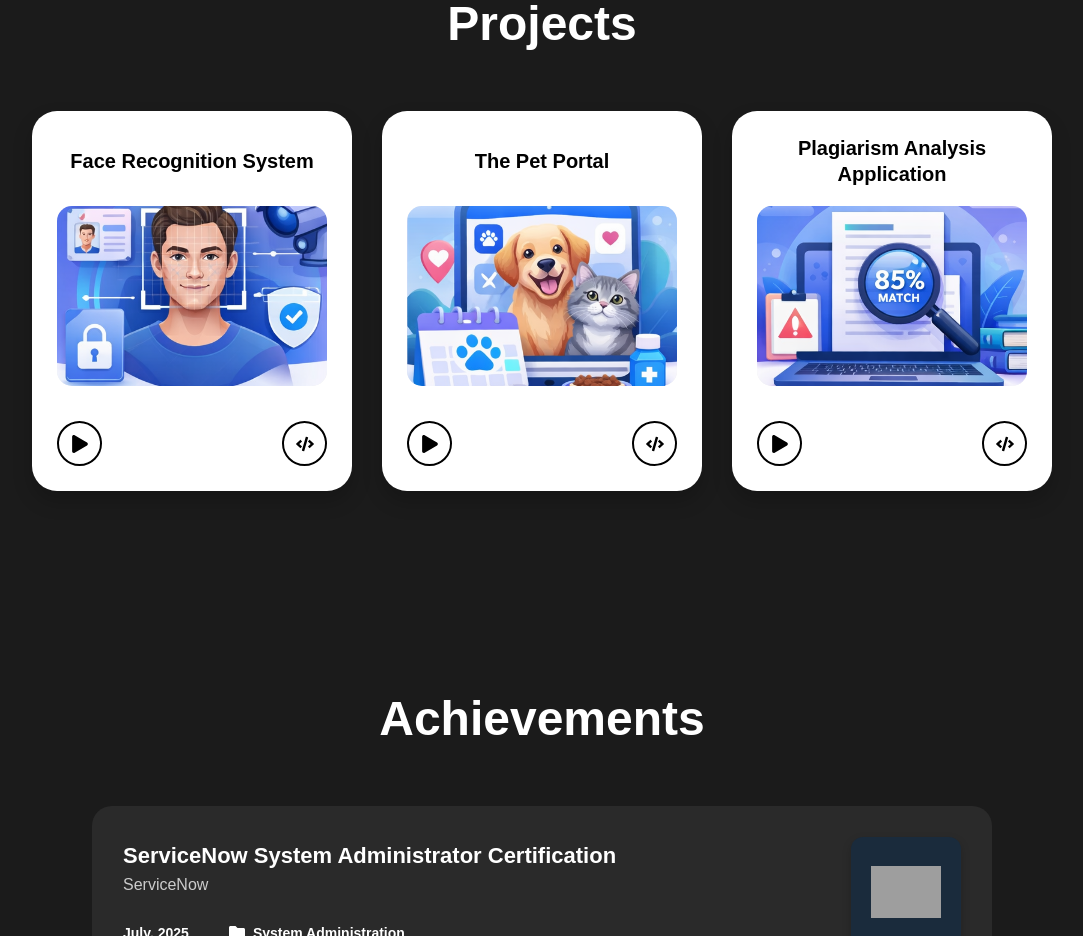
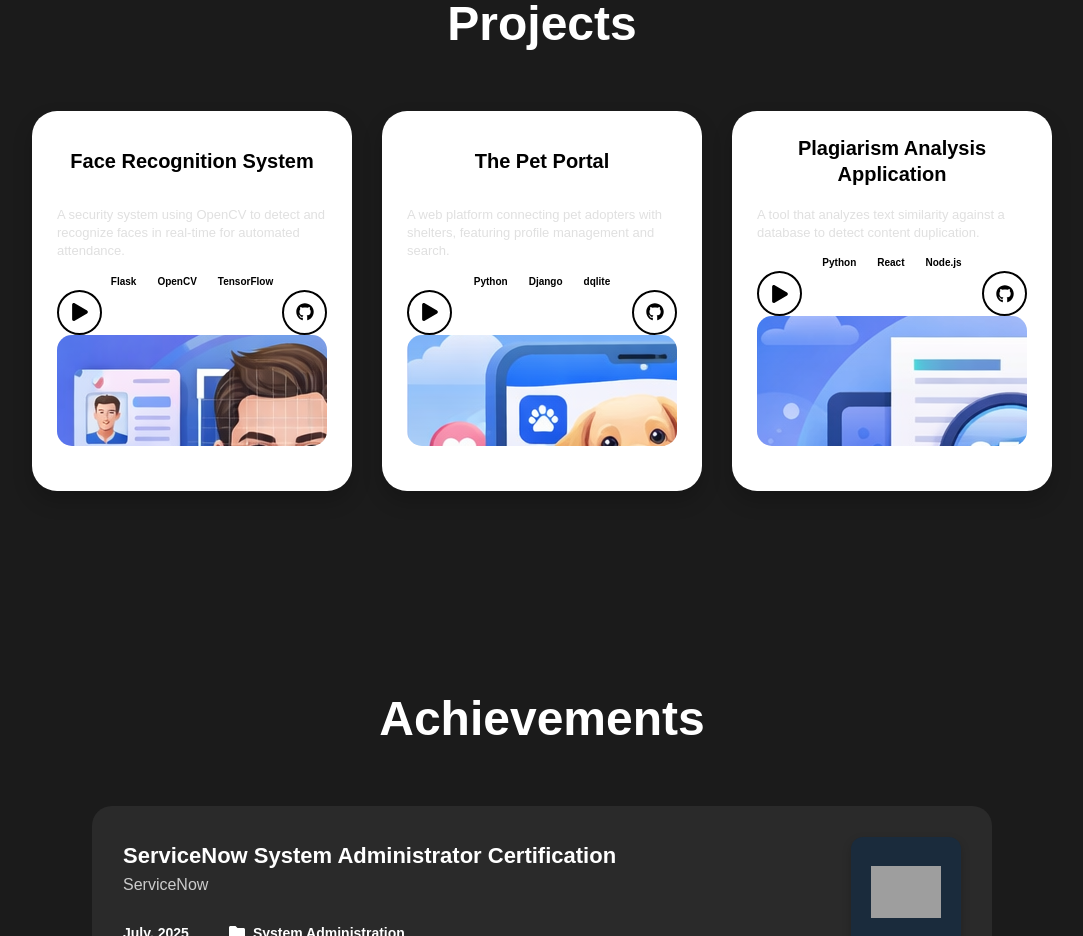
Before and after one commit to iprashanthvanam/prashanth-portfolio, a React (Vite) app: page / in a window 1280 px wide. Shown: the part 2100-3036 px from the top of the page, without its empty margins (98-1181 px from the left). Built offline with nearby package versions, Linux system fonts and the light colour scheme; grey boxes are pictures that could not be loaded.

Commit message:
Update Projects.jsx

```diff
--- a/src/sections/Projects.jsx
+++ b/src/sections/Projects.jsx
@@ -157,9 +157,80 @@
 
 
 
+// import { projects } from "../data/projects";
+// import useScrollAnimation from "../hooks/useScrollAnimation";
+// import { FaGithub, FaPlay, FaCode } from "react-icons/fa";
+
+// export default function Projects() {
+//   const ref = useScrollAnimation();
+
+//   return (
+//     <section id="projects" ref={ref} className="animate">
+//       <h2 className="section-title">Projects</h2>
+
+//       <div className="project-grid">
+//         {projects.map((p, i) => (
+//           <div className="project-card" key={i}>
+
+//             {/* 1. Title at the top */}
+//             <h3 className="project-title">{p.title}</h3>
+
+//             {/* 2. Middle Container (Image vs Description) */}
+//             <div className="project-img-container">
+
+//               {/* Image (Visible by Default) */}
+//               <img src={p.image} alt={p.title} className="card-img" />
+
+//               {/* Description Overlay (Visible on Hover) */}
+//               <div className="project-overlay">
+//                 <p className="project-desc">{p.desc}</p>
+//                 <div className="project-tech">
+//                   {p.tech.map((t, index) => (
+//                     <span key={index}>{t}</span>
+//                   ))}
+//                 </div>
+//               </div>
+
+//             </div>
+
+//             {/* 3. Action Buttons at the bottom corners */}
+//             <div className="project-actions">
+//                {/* Left Button: Live Demo */}
+//               <a href={p.demo} target="_blank" rel="noreferrer" className="action-btn" title="Live Demo">
+//                 <FaPlay />
+//               </a>
+//                {/* Right Button: GitHub Repo */}
+//               <a href={p.github} target="_blank" rel="noreferrer" className="action-btn" title="GitHub Code">
+//                 <FaCode />
+//               </a>
+//             </div>
+
+//           </div>
+//         ))}
+//       </div>
+//     </section>
+//   );
+// }
+
+
+
+
+
+
+
+
+
+
+
+
+
+
+
+
+
 import { projects } from "../data/projects";
 import useScrollAnimation from "../hooks/useScrollAnimation";
-import { FaGithub, FaPlay, FaCode } from "react-icons/fa";
+import { FaGithub, FaPlay } from "react-icons/fa";
 
 export default function Projects() {
   const ref = useScrollAnimation();
@@ -172,37 +243,32 @@ export default function Projects() {
         {projects.map((p, i) => (
           <div className="project-card" key={i}>
 
-            {/* 1. Title at the top */}
+            {/* LEFT SIDE: Content */}
+            <div className="project-content">
               <h3 className="project-title">{p.title}</h3>
+              <p className="project-desc">{p.desc}</p>
 
-            {/* 2. Middle Container (Image vs Description) */}
-            <div className="project-img-container">
-
-              {/* Image (Visible by Default) */}
-              <img src={p.image} alt={p.title} className="card-img" />
-
-              {/* Description Overlay (Visible on Hover) */}
-              <div className="project-overlay">
-                <p className="project-desc">{p.desc}</p>
               <div className="project-tech">
                 {p.tech.map((t, index) => (
                   <span key={index}>{t}</span>
                 ))}
               </div>
-              </div>
 
-            </div>
-
-            {/* 3. Action Buttons at the bottom corners */}
               <div className="project-actions">
-               {/* Left Button: Live Demo */}
+                {/* Demo Button */}
                 <a href={p.demo} target="_blank" rel="noreferrer" className="action-btn" title="Live Demo">
                   <FaPlay />
                 </a>
-               {/* Right Button: GitHub Repo */}
+                {/* GitHub Button */}
                 <a href={p.github} target="_blank" rel="noreferrer" className="action-btn" title="GitHub Code">
-                <FaCode />
+                  <FaGithub />
                 </a>
+              </div>
+            </div>
+
+            {/* RIGHT SIDE: Image */}
+            <div className="project-img-container">
+              <img src={p.image} alt={p.title} />
             </div>
 
           </div>
```
Lines whose indentation alone changed are shown as unchanged.
